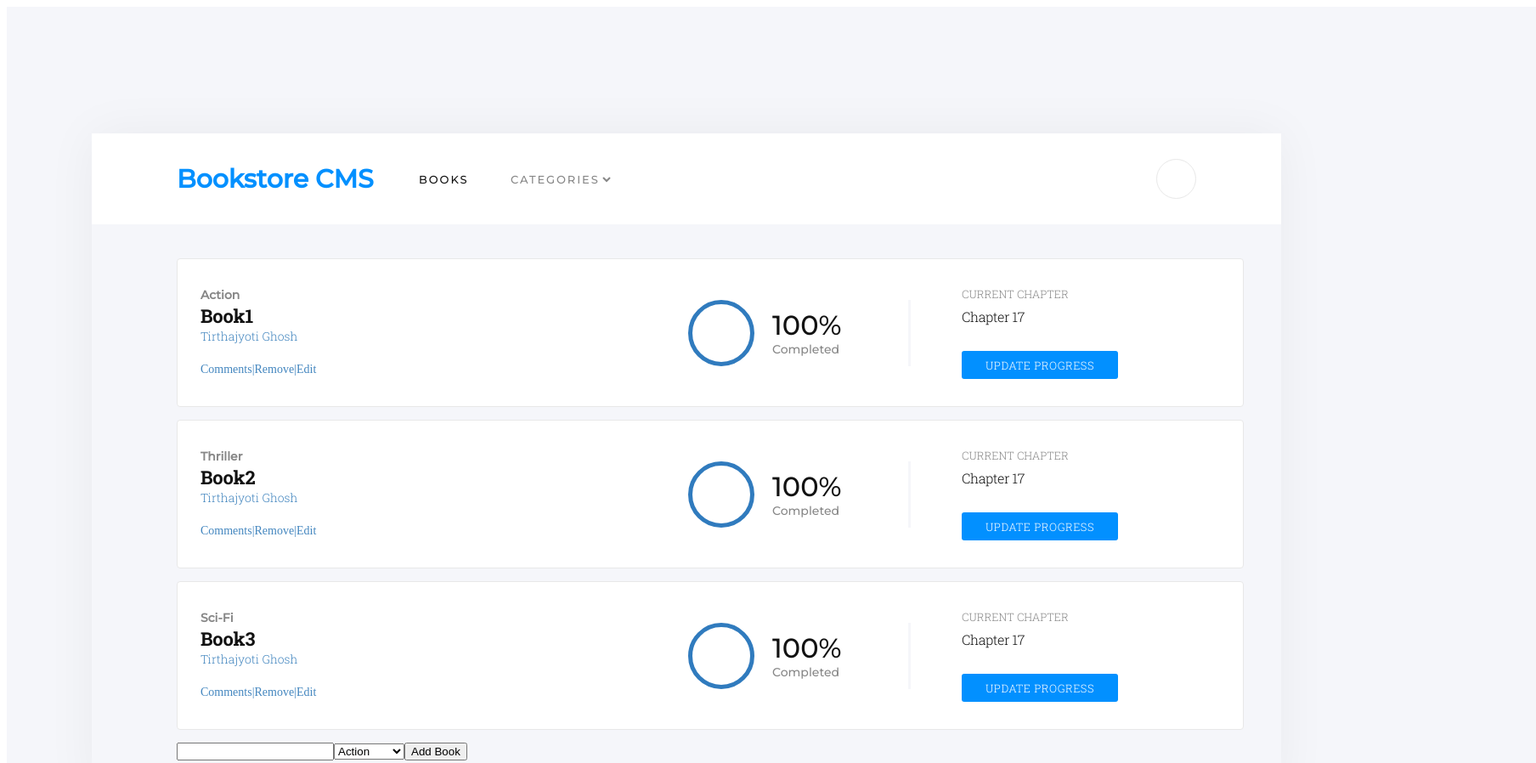
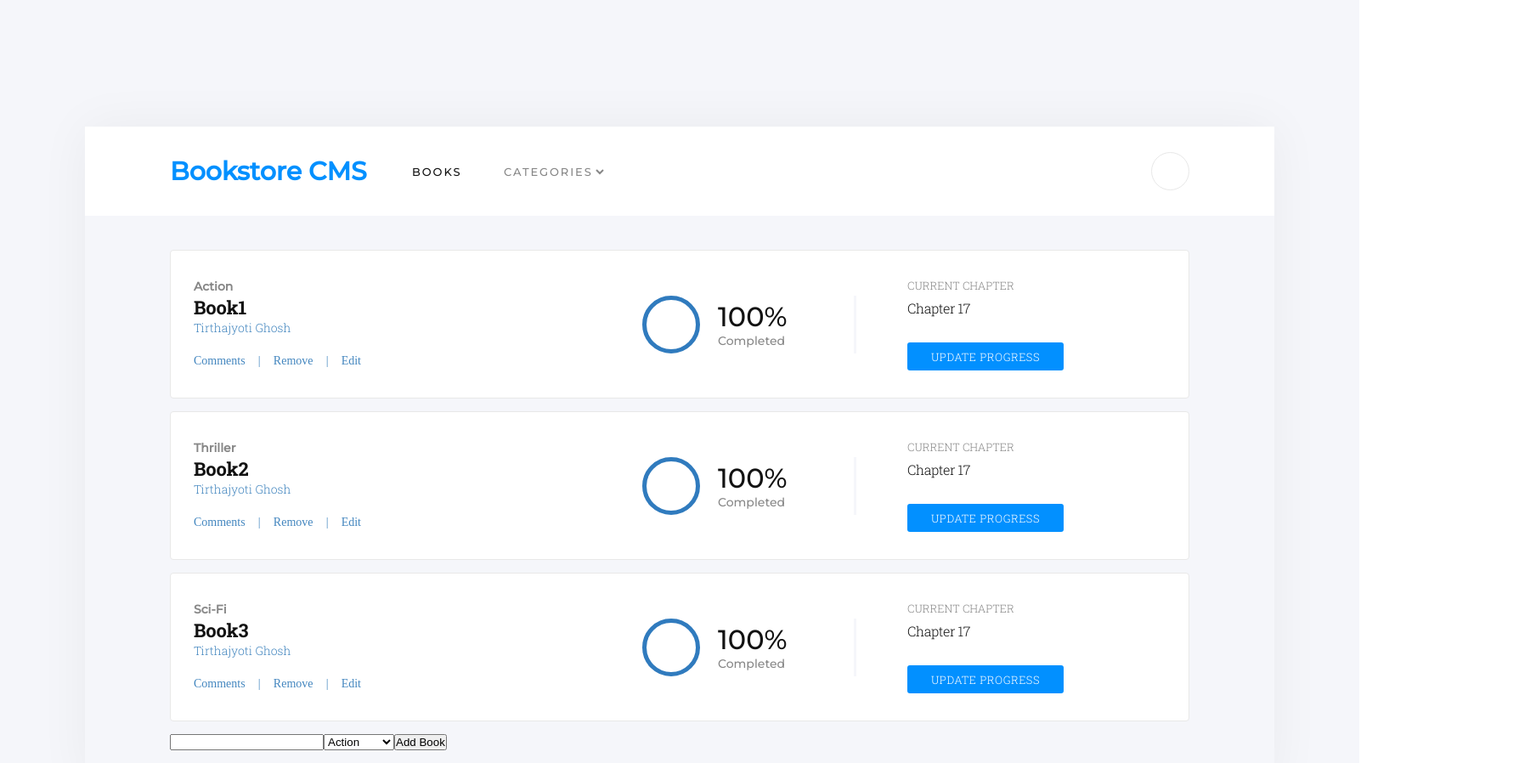
Before and after one commit to kubilaycaglayan/bookstore, a React app: page / in a window 1280 px wide. Shown: the top 898 px of the page at 85% size, 1808 px wide, since content can reach past the window. Built offline with nearby package versions, Linux system fonts and the light colour scheme.

Commit message:
Change flex property of book buttons

```diff
--- a/src/styles/style.sass
+++ b/src/styles/style.sass
@@ -40,9 +40,14 @@ $white: #fafafa
   line-height: normal
   letter-spacing: normal
 
+*
+  margin: 0
+  padding: 0
+  box-sizing: border-box
 
 body
   #root
+    margin: 0 auto
     width: 1600px
     padding: 149px 100px
     background-color: $pale-grey
@@ -65,8 +70,8 @@ body
           +Text-Style-5()
           padding-left: 45px
         .CATEGORIES
+          padding-left: 90px
           select
-            padding-left: 45px
             text-transform: uppercase
             height: 16px
             opacity: 0.5
@@ -119,9 +124,8 @@ body
               letter-spacing: normal
               color: #4386bf
             .book-buttons
-              @include flex-it($justify-content: flex-left, $align-items: center)
+              @include flex-it($justify-content: space-between, $align-items: center)
               margin-top: 21px
-              width: 73px
               height: 19px
               font-family: RobotoSlab
               font-size: 14px
```
